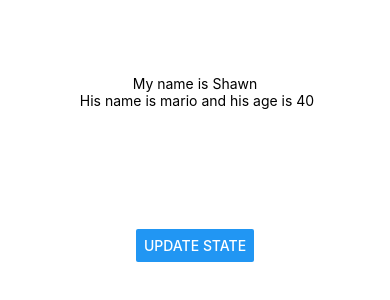
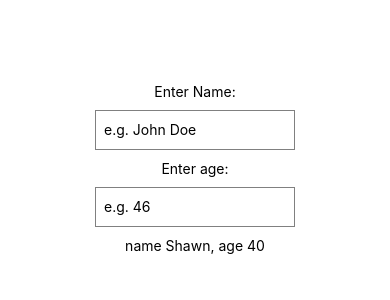
Before and after one commit to jawad727/ReactNativeTutorial, a React Native app in the folder firstApp/: screen / in a window 390 px wide. Shown: the part 254-554 px from the top of the page. Built offline with nearby package versions, Linux system fonts and the light colour scheme.

Commit message:
input changing state

```diff
--- a/firstApp/App.js
+++ b/firstApp/App.js
@@ -1,10 +1,10 @@
 import React, { useState } from 'react';
-import { StyleSheet, Text, View, Button } from 'react-native';
+import { StyleSheet, Text, View, Button, TextInput } from 'react-native';
 
 export default function App() {
 
   const [name, setName] = useState("Shawn")
-  const [person, setPerson] = useState({name: "mario", age: 40})
+  const [age, setAge] = useState(40)
 
   const clickHandler = () => {
     setName("John")
@@ -12,11 +12,22 @@
 
   return (
     <View style={styles.container}>
-      <Text> My name is {name} </Text>
-<Text> His name is {person.name} and his age is {person.age}</Text>
-      <View style={styles.buttonContainer}>
-        <Button title="update state" onPress={clickHandler} />
-      </View>
+      <Text> Enter Name: </Text>
+      <TextInput
+      // multiline
+      style={styles.input}
+      placeholder="e.g. John Doe"
+      onChangeText={(val) => {setName(val)}}
+      />
+      <Text> Enter age: </Text>
+      <TextInput
+      keyboardType="numeric"
+      style={styles.input}
+      placeholder="e.g. 46"
+      onChangeText={(val) => {setName(val)}}
+      />
+      <Text> name {name}, age {age} </Text>
+
     </View>
   );
 }
@@ -28,7 +39,12 @@
     alignItems: 'center',
     justifyContent: 'center',
   },
-  buttonContainer: {
-    marginTop: 120
+  input: {
+    borderWidth: 1,
+    borderColor: "grey",
+    padding: 8,
+    margin: 10,
+    width: 200,
+    height: 40
   }
 });
```
